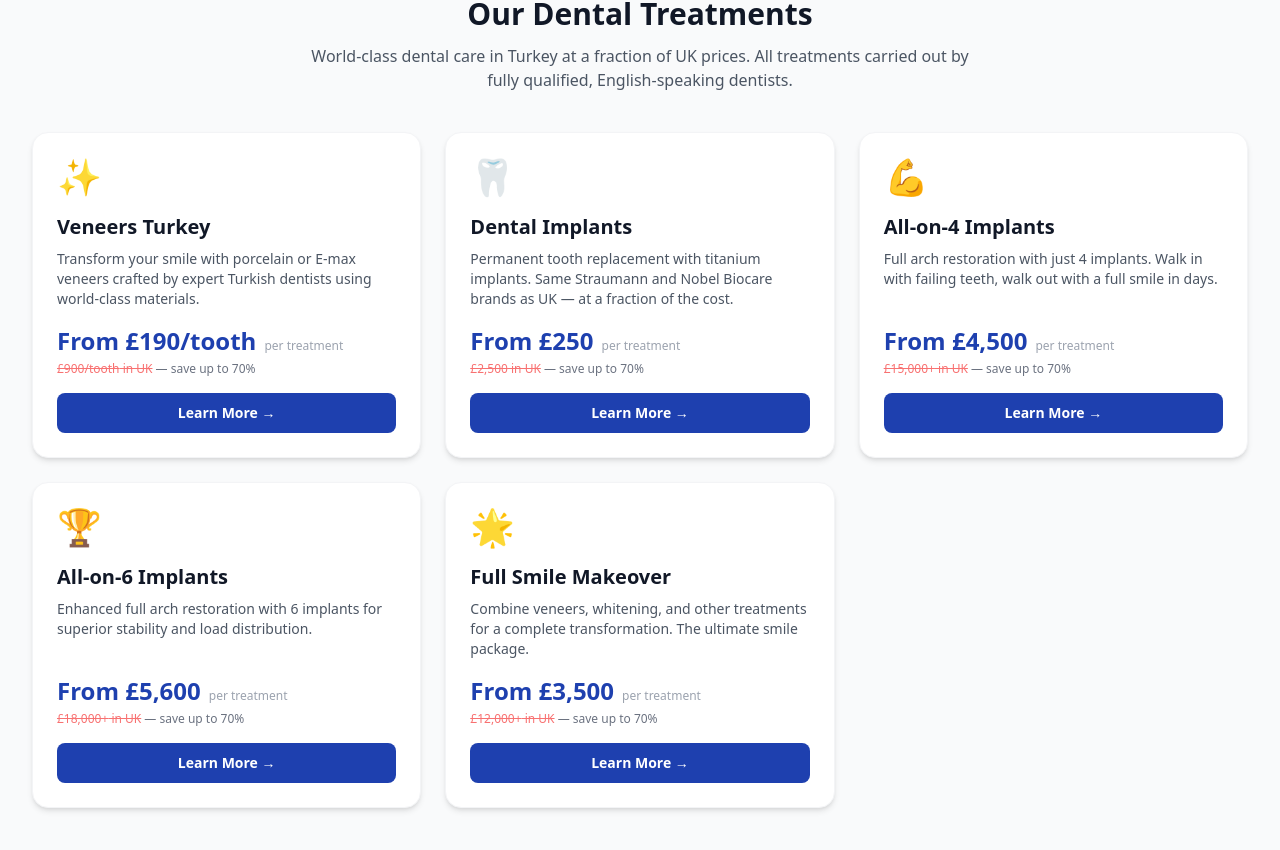
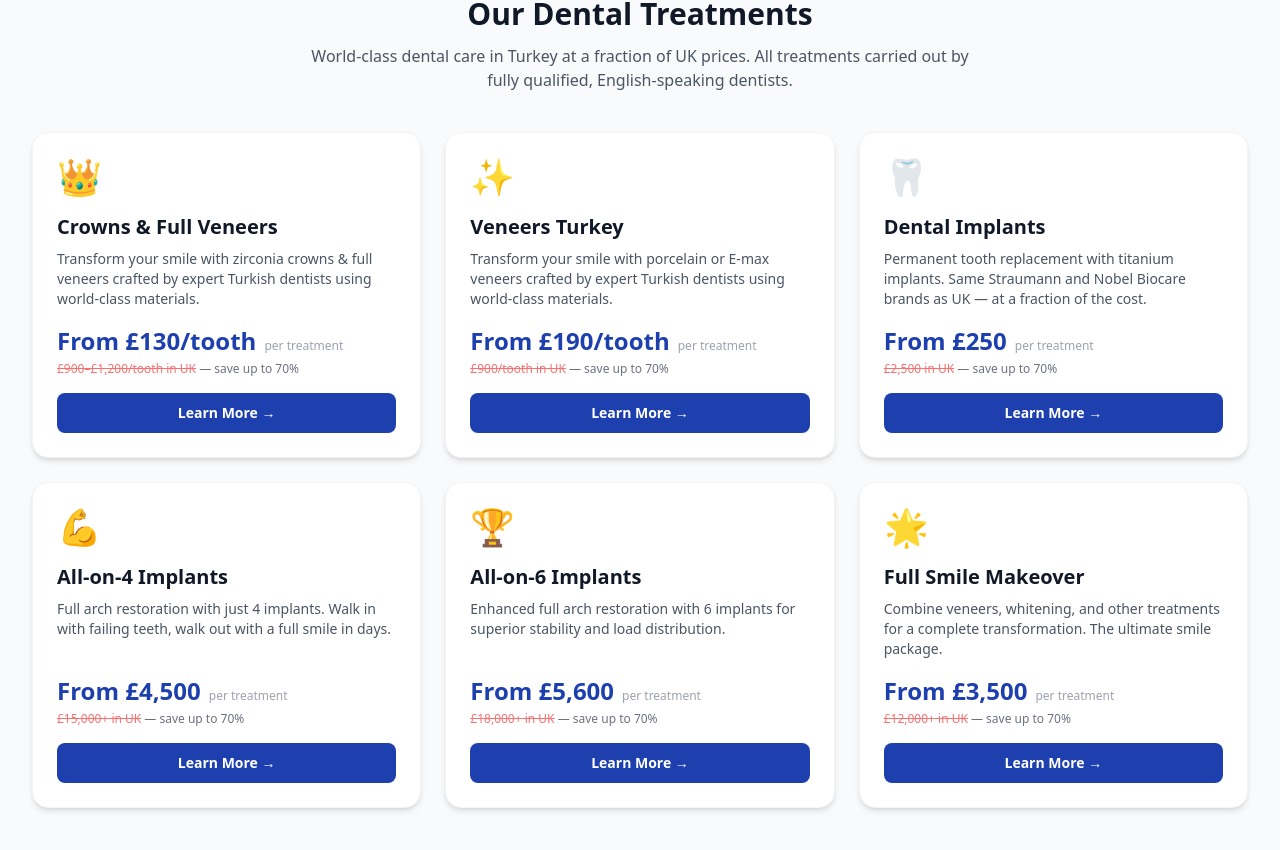
Before and after one commit to digiroiio-lgtm/teethdoneinturkey, a Next.js app: page / in a window 1280 px wide. Shown: the part 817-1667 px from the top of the page. Built offline with nearby package versions, Linux system fonts and the light colour scheme.

Commit message:
feat: add Crowns & Full Veneers as first treatment card on homepage
Agent-Logs-Url: https://github.com/digiroiio-lgtm/teethdoneinturkey/sessions/a3100a61-4cc1-483f-ac46-983cce66d8a1

Co-authored-by: digiroiio-lgtm <246828247+digiroiio-lgtm@users.noreply.github.com>

```diff
--- a/src/app/page.tsx
+++ b/src/app/page.tsx
@@ -18,6 +18,14 @@ export const metadata: Metadata = {
 };
 
 const treatments = [
+  {
+    title: "Crowns & Full Veneers",
+    description: "Transform your smile with zirconia crowns & full veneers crafted by expert Turkish dentists using world-class materials.",
+    price: "From £130/tooth",
+    ukPrice: "£900–£1,200/tooth",
+    href: "/prices/hollywood-smile-turkey-package",
+    icon: "👑",
+  },
   {
     title: "Veneers Turkey",
     description: "Transform your smile with porcelain or E-max veneers crafted by expert Turkish dentists using world-class materials.",
```
